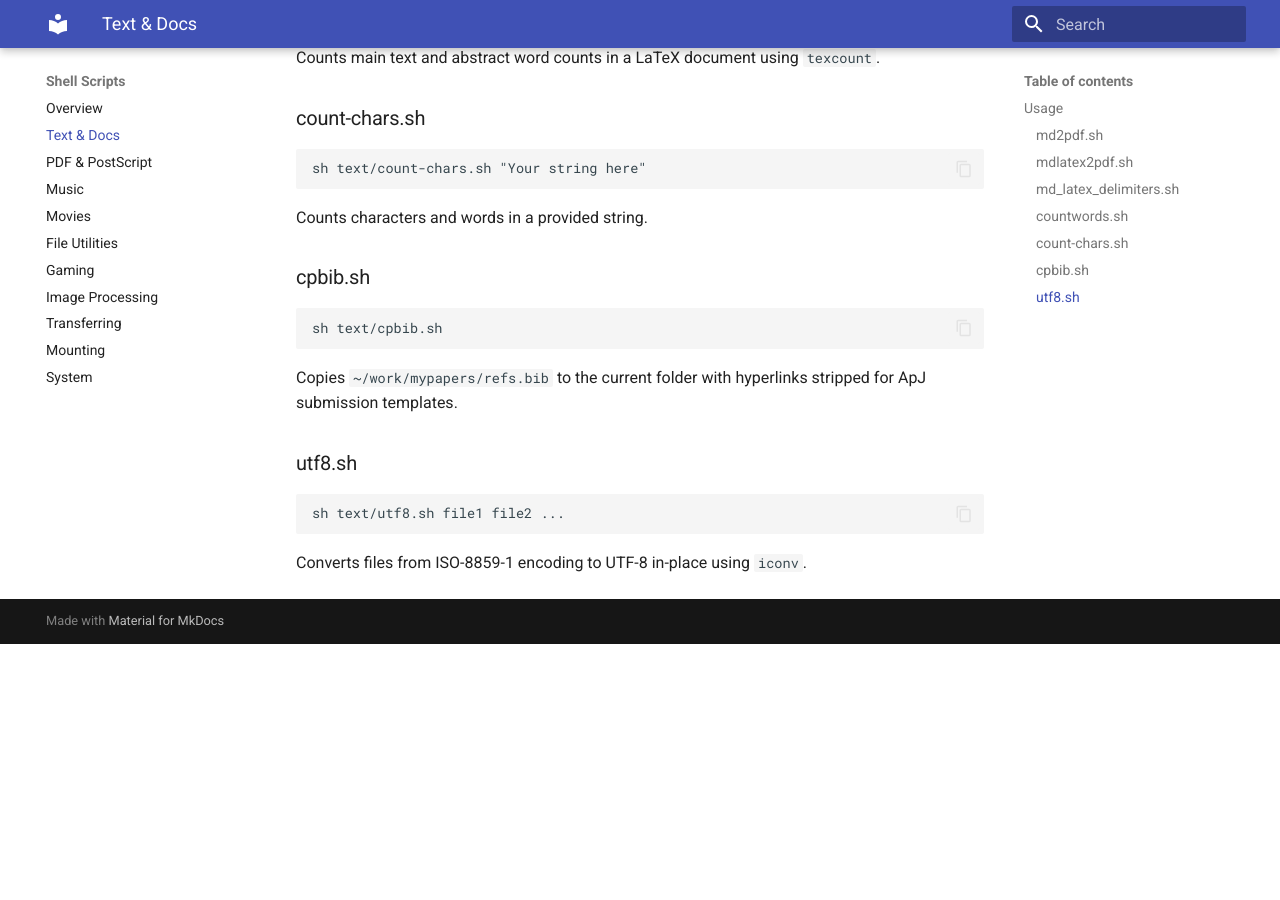
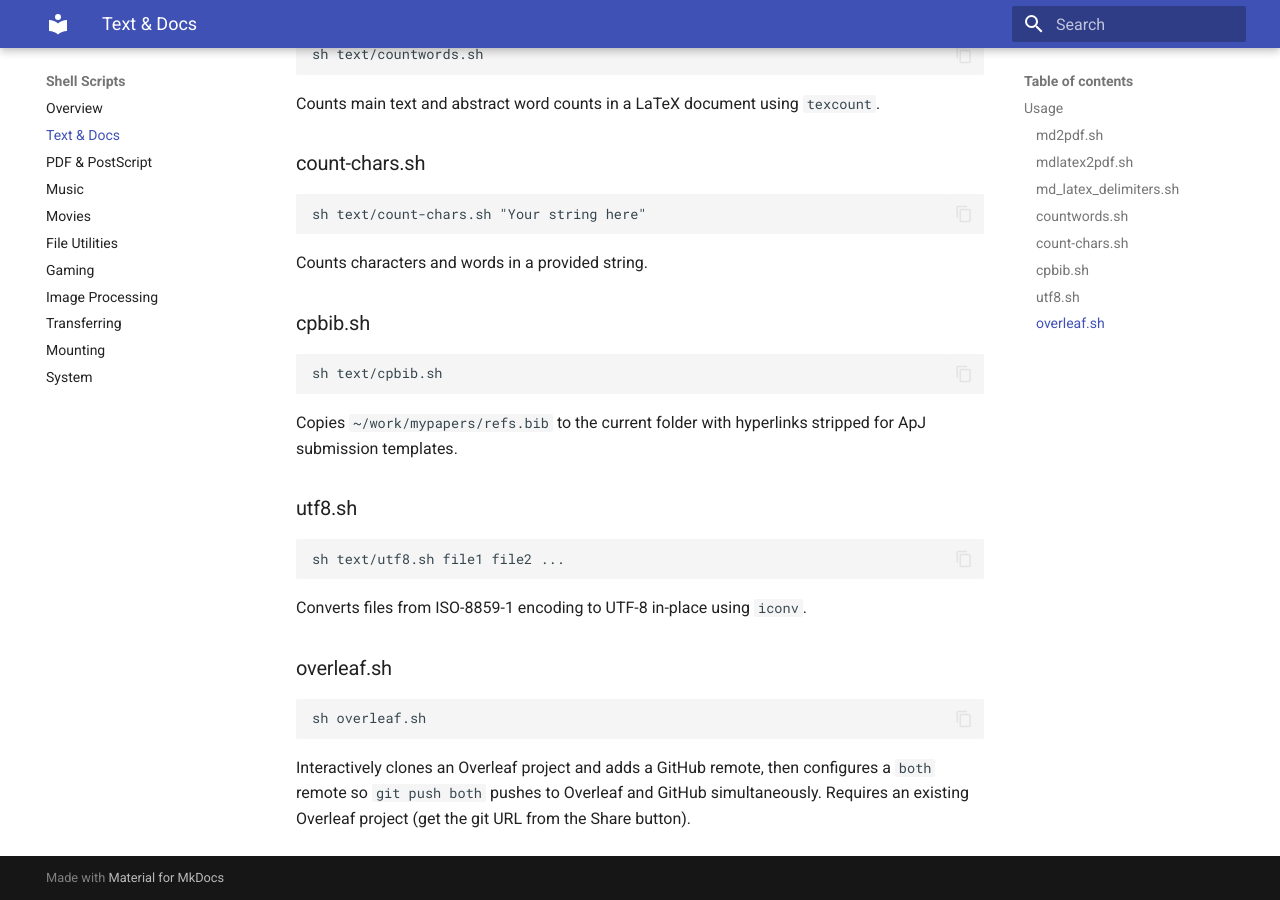
Before and after one commit to rsnemmen/shell-scripts, an MkDocs documentation site: the page built from docs/text.md, in a window 1280 px wide and 900 px high, scrolled down 1724 px. Built offline with MkDocs 1.6.1 and Material for MkDocs 9.7.7, drawn with Linux system fonts in a browser that asks for light colours; before the commit the page ends 2368 px from its top, so only the background shows below that; some of the changed text lies outside the part shown.

Commit message:
docs: add pdf.sh to pdf-ps page and overleaf.sh to text page
Co-Authored-By: Claude Sonnet 4.6 <noreply@anthropic.com>

````diff
--- a/docs/text.md
+++ b/docs/text.md
@@ -11,6 +11,7 @@
 | `md_latex_delimiters.sh` | Convert `\(...\)` → `$...$` and `\[...\]` → `$$...$$` |
 | `mdlatex2pdf.sh` | Convert Markdown with LaTeX math to PDF (most featureful) |
 | `utf8.sh` | Batch convert files from ISO-8859-1 to UTF-8 |
+| `overleaf.sh` | Clone an Overleaf project and set up dual push to Overleaf and GitHub |
 
 ---
 
@@ -84,3 +85,11 @@ sh text/utf8.sh file1 file2 ...
 ```
 
 Converts files from ISO-8859-1 encoding to UTF-8 in-place using `iconv`.
+
+### overleaf.sh
+
+```sh
+sh overleaf.sh
+```
+
+Interactively clones an Overleaf project and adds a GitHub remote, then configures a `both` remote so `git push both` pushes to Overleaf and GitHub simultaneously. Requires an existing Overleaf project (get the git URL from the Share button).
````
Also changed, not shown: docs/pdf-ps.md (+9 -0 lines).
